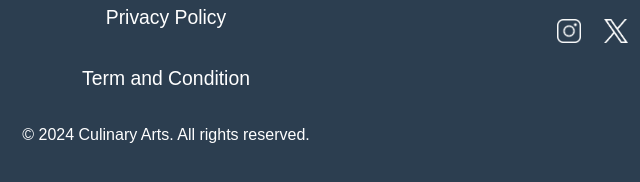
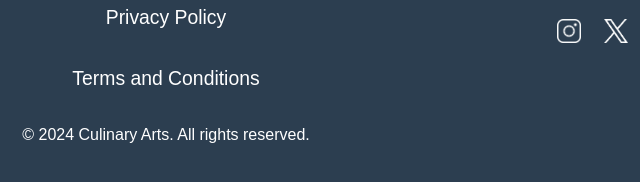
Before and after one commit to Fred-Khan/Interactive_Recipe_Book, a plain HTML site: page recipeList.html in a window 1280 px wide. Shown: the part 2275-2457 px from the top of the page, 474-1114 px from the left. Drawn offline with Linux system fonts and the light colour scheme; files whose address does not match are found by name.

```diff
--- a/recipeList.html
+++ b/recipeList.html
@@ -41,7 +41,7 @@
            <br>
                <p><a href="#Privacy-Policy">Privacy Policy</a></p>
            <br>
-               <p><a href="#Terms-and-conditions">Term and Condition</a></p>
+               <p><a href="#Terms-and-conditions">Terms and Conditions</a></p>
 
            </div>
 
```
